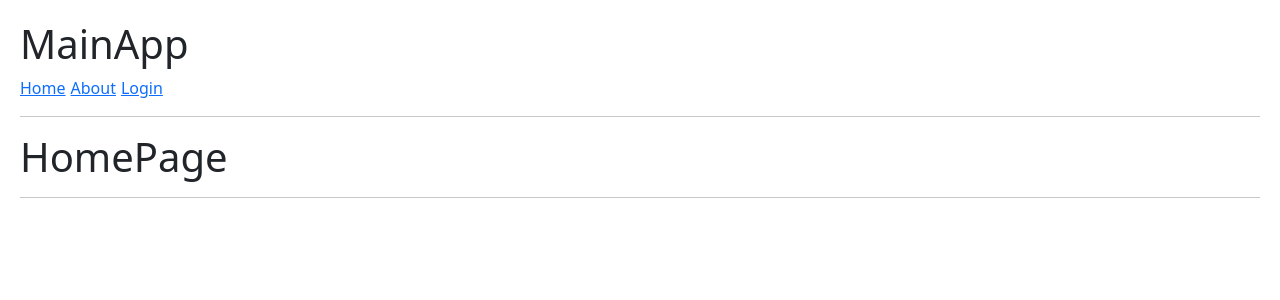
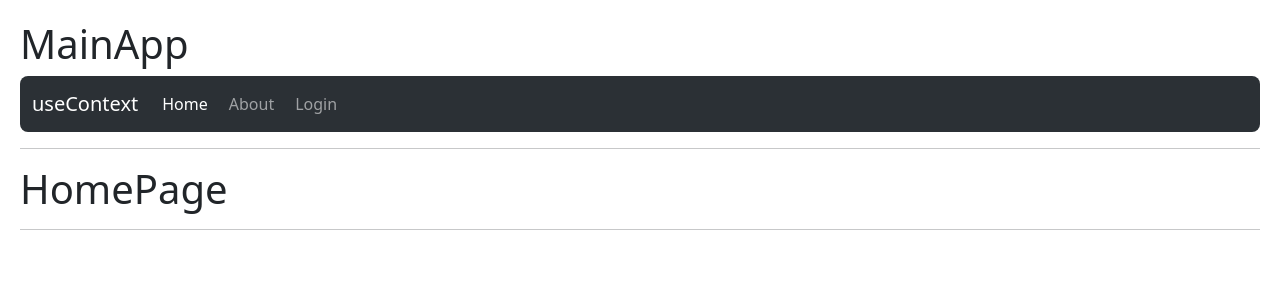
Before and after one commit to juanbpadilla/05-hook-app, a React (Vite) app: page / in a window 1280 px wide. Shown: the top 300 px of the page. Built offline with nearby package versions, Linux system fonts and the light colour scheme.

Commit message:
NavLink
Actualizar Navbar para usar NavLink y mejorar la navegación

```diff
--- a/src/09-useContext/Navbar.jsx
+++ b/src/09-useContext/Navbar.jsx
@@ -1,12 +1,33 @@
-import { Link } from 'react-router-dom'
+import { Link, NavLink } from 'react-router-dom'
 
 
 export const Navbar = () => {
   return (
-    <>
-      <Link to="/">Home</Link>
-      <Link to="/about">About</Link>
-      <Link to="/login">Login</Link>
-    </>
+    <nav className="navbar bg-dark navbar-expand-lg bg-body-tertiary rounded-3" data-bs-theme="dark">
+      <div className="container-fluid">
+        <Link className="navbar-brand" to="/">useContext</Link>
+        <div className="collapse navbar-collapse" id="navbarNav">
+          <ul className="navbar-nav">
+
+            {/* Podemos activar el link manualmente cuando corresponda a la ruta, pero ya no es necesario, ahora react lo hace por nosotros */}
+            <NavLink
+              className={ ({ isActive }) => `nav-link ${ isActive ? 'active' : '' }` }
+              to="/">
+              Home
+            </NavLink>
+            <NavLink
+              className="nav-link"
+              to="/about">
+              About
+            </NavLink>
+            <NavLink
+              className="nav-link"
+              to="/login">
+              Login
+            </NavLink>
+          </ul>
+        </div>
+      </div>
+    </nav>
   )
 }
```
